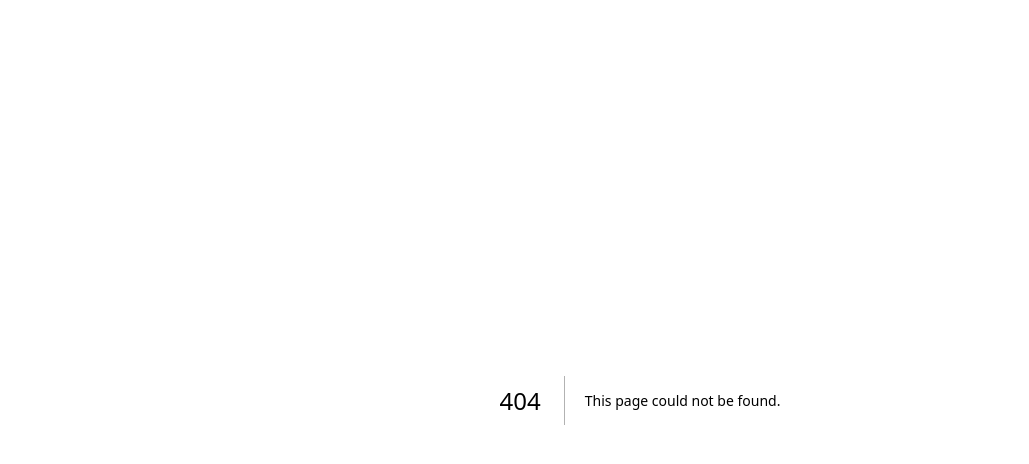
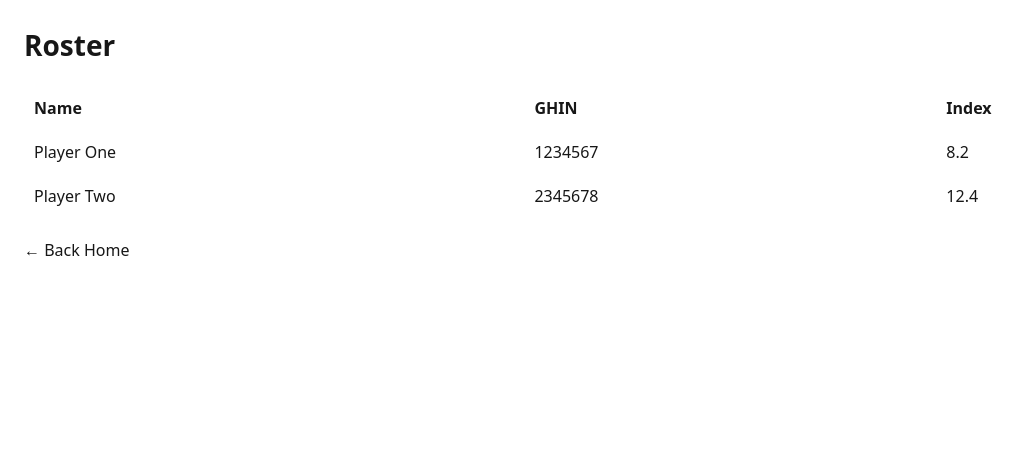
Before and after one commit to mdanieledcg-pixel/spring-flynn, a Next.js app: page /roster in a window 1280 px wide. Before the commit this address had no page. Shown: the top 464 px of the page, without its empty margins (0-1029 px from the left). Built offline with nearby package versions, Linux system fonts and the light colour scheme.

Commit message:
Add roster page

```diff
--- /dev/null
+++ b/app/bracket/page.tsx
@@ -0,0 +1,13 @@
+export default function BracketPage() {
+  return (
+    <main style={{ padding: 24, fontFamily: "system-ui" }}>
+      <h1 style={{ fontSize: 28, fontWeight: 700 }}>Bracket</h1>
+      <p style={{ marginTop: 8, color: "#555" }}>
+        Coming next: bracket generator + daily updates.
+      </p>
+      <div style={{ marginTop: 18 }}>
+        <a href="/" style={{ textDecoration: "none" }}>← Back</a>
+      </div>
+    </main>
+  );
+}
--- /dev/null
+++ b/app/roster/page.tsx
@@ -0,0 +1,47 @@
+type Player = {
+  name: string;
+  ghin?: string;
+  index?: number;
+};
+
+const players: Player[] = [
+  { name: "Player One", ghin: "1234567", index: 8.2 },
+  { name: "Player Two", ghin: "2345678", index: 12.4 },
+];
+
+export default function RosterPage() {
+  return (
+    <main style={{ padding: 24, fontFamily: "system-ui" }}>
+      <h1 style={{ fontSize: 28, fontWeight: 700 }}>Roster</h1>
+
+      <table
+        style={{
+          marginTop: 20,
+          width: "100%",
+          borderCollapse: "collapse",
+        }}
+      >
+        <thead>
+          <tr>
+            <th style={{ textAlign: "left", padding: 10 }}>Name</th>
+            <th style={{ textAlign: "left", padding: 10 }}>GHIN</th>
+            <th style={{ textAlign: "left", padding: 10 }}>Index</th>
+          </tr>
+        </thead>
+        <tbody>
+          {players.map((p) => (
+            <tr key={p.name}>
+              <td style={{ padding: 10 }}>{p.name}</td>
+              <td style={{ padding: 10 }}>{p.ghin}</td>
+              <td style={{ padding: 10 }}>{p.index}</td>
+            </tr>
+          ))}
+        </tbody>
+      </table>
+
+      <div style={{ marginTop: 20 }}>
+        <a href="/">← Back Home</a>
+      </div>
+    </main>
+  );
+}
--- /dev/null
+++ b/src/app/bracket/page.tsx
@@ -0,0 +1,13 @@
+export default function BracketPage() {
+  return (
+    <main style={{ padding: 24, fontFamily: "system-ui" }}>
+      <h1 style={{ fontSize: 28, fontWeight: 700 }}>Bracket</h1>
+      <p style={{ marginTop: 8, color: "#555" }}>
+        Coming next: bracket generator + daily updates.
+      </p>
+      <div style={{ marginTop: 18 }}>
+        <a href="/" style={{ textDecoration: "none" }}>← Back</a>
+      </div>
+    </main>
+  );
+}
```
